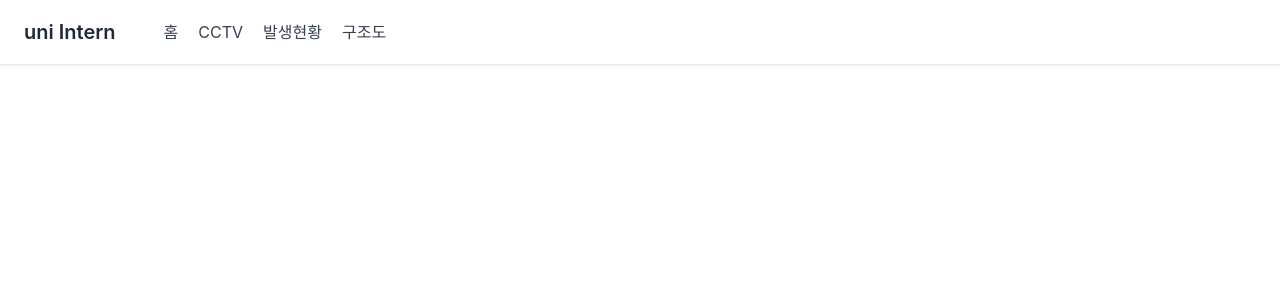
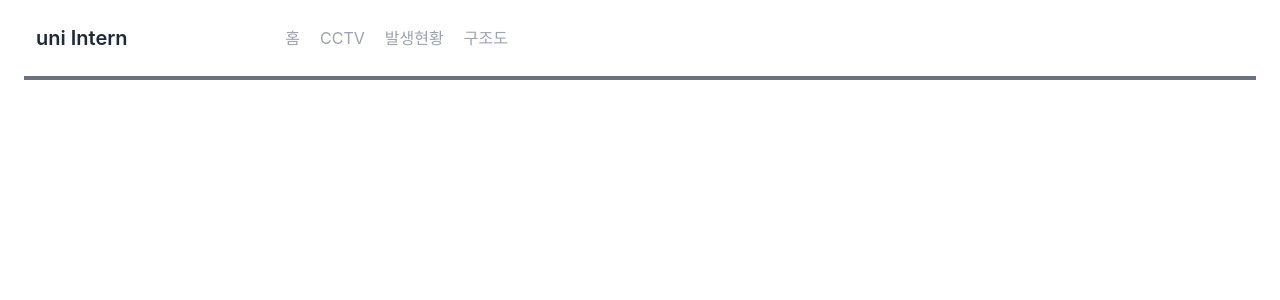
Before and after one commit to 2023uniIntern/2023uniIntern-front, a React (Create React App) app: page / in a window 1280 px wide. Shown: the top 300 px of the page. Built offline with nearby package versions, Linux system fonts and the light colour scheme.

Commit message:
231114_11:41_헤더완료

```diff
--- a/src/components/Header.jsx
+++ b/src/components/Header.jsx
@@ -2,32 +2,27 @@ import React from 'react'
 
 const Header = () => {
     return (
-        <header className="bg-white shadow">
-            <nav className="container mx-auto px-6 py-3">
-                <div className="flex justify-between items-center">
-                    <div className="flex items-center">
-                        <div className="text-xl font-semibold text-gray-700">
-                            <a href="/" className="text-gray-800">uni Intern</a>
-                        </div>
+        <header>
+            <nav className="mx-auto px-6 py-3">
+                <div className=" grid grid-cols-12 flex justify-between items-center p-3">
 
-                        <div class="hidden md:flex items-center space-x-1 ml-10">
-                            <a href="/" className="py-2 px-2 text-gray-700 hover:text-gray-800">홈</a>
-                            <a href="/" className="py-2 px-2 text-gray-700 hover:text-gray-800">CCTV</a>
-                            <a href="/" className="py-2 px-2 text-gray-700 hover:text-gray-800">발생현황</a>
-                            <a href="/" className="py-2 px-2 text-gray-700 hover:text-gray-800">구조도</a>
-                        </div>
+
+                    {/* 로고 */}
+                    <div className="col-span-2">
+                        <p className="text-xl font-semibold text-gray-800">uni Intern</p>
                     </div>
 
+                    {/* 버튼 */}
+                    <div class="col-span-10 items-center space-x-1 ml-10">
+                        <a href="/" className="py-2 px-2 text-gray-400 hover:text-gray-800">홈</a>
+                        <a href="/" className="py-2 px-2 text-gray-400 hover:text-gray-800">CCTV</a>
+                        <a href="/" className="py-2 px-2 text-gray-400 hover:text-gray-800">발생현황</a>
+                        <a href="/" className="py-2 px-2 text-gray-400 hover:text-gray-800">구조도</a>
+                    </div>
 
-                    <div className="md:hidden flex items-center">
-                        <button className="text-gray-500 hover:text-gray-600 focus:outline-none focus:text-gray-600" aria-label="toggle menu">
-                            <svg viewBox="0 0 24 24" className="h-6 w-6 fill-current">
-
-                                <path d="M4 5h16M4 11h16M4 17h16" />
-                            </svg>
-                        </button>
-                    </div>
                 </div>
+                {/* 밑줄 */}
+                <div class="mt-3 w-full border-t-4 border-gray-500" />
             </nav>
         </header>
 
```
